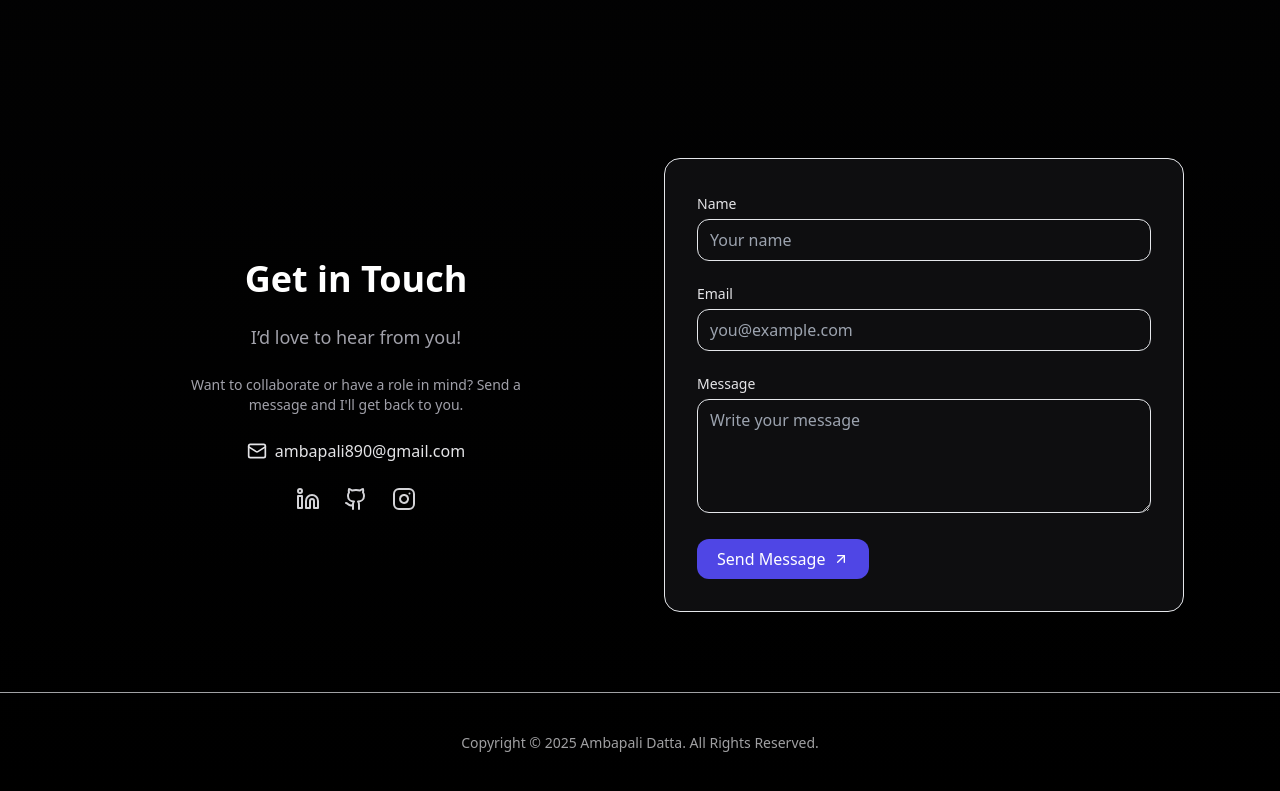
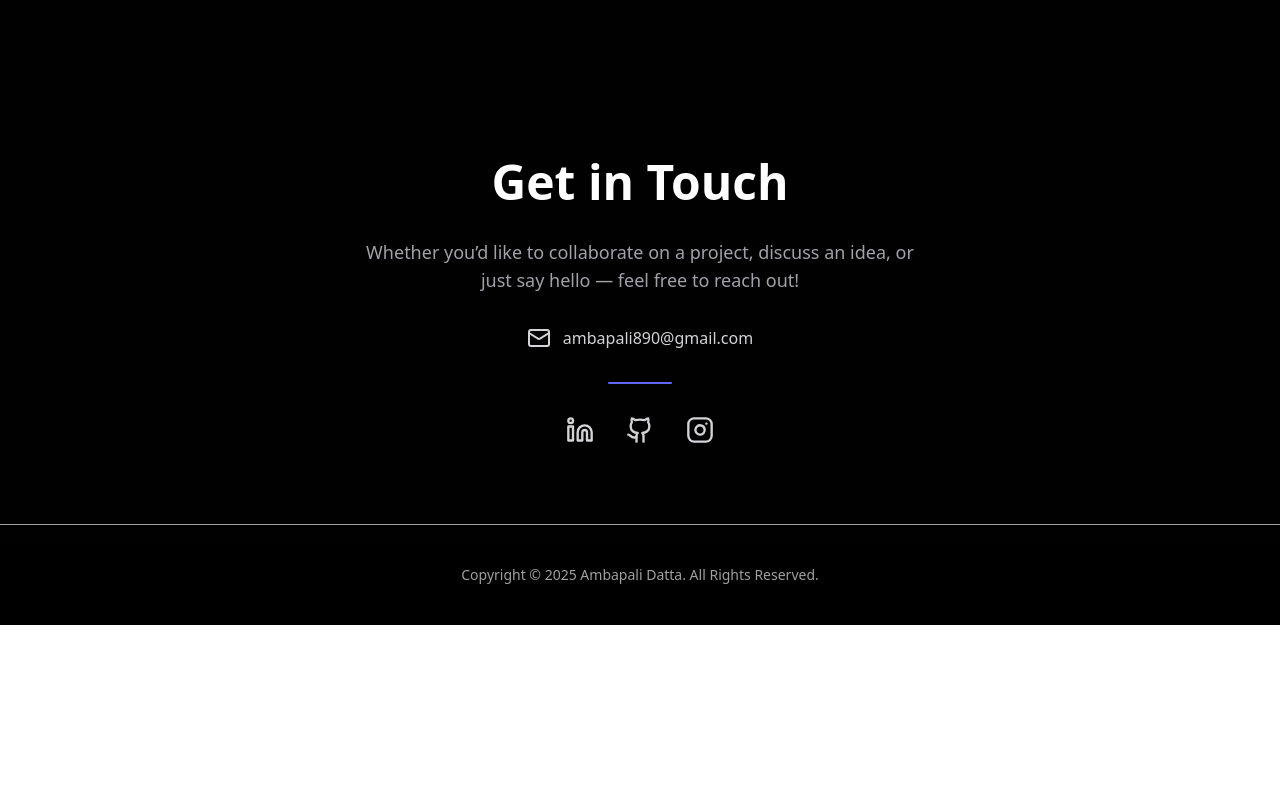
Before and after one commit to ambapalidatta/Ambapali-Portfolio, a React (Vite) app: page / in a window 1280 px wide. Shown: the part 3039-3830 px from the top of the page. After the commit the page ends 3664 px from the top, so only its background shows below. Built offline with nearby package versions, Linux system fonts and the light colour scheme.

Commit message:
contact form changed

```diff
--- a/src/components/Sections/Contact.jsx
+++ b/src/components/Sections/Contact.jsx
@@ -1,25 +1,9 @@
-import { useState } from "react";
 import { motion } from "framer-motion";
-import { Mail, Instagram, Linkedin, Github, ArrowUpRight } from "lucide-react";
+import { Mail, Instagram, Linkedin, Github } from "lucide-react";
 import Container from "../UI/Container";
-import Card from "../UI/Card";
 import { fadeUp } from "../../styles/animations";
 
 export default function Contact() {
-  const [formData, setFormData] = useState({
-    name: "",
-    email: "",
-    message: "",
-  });
-
-  const handleSubmit = (e) => {
-    e.preventDefault();
-    alert(
-      "Thanks! Your message has been staged. Replace with your own handler."
-    );
-    setFormData({ name: "", email: "", message: "" });
-  };
-
   return (
     <section id="contact" className="py-20">
       <Container>
@@ -28,136 +12,59 @@ export default function Contact() {
           initial="hidden"
           whileInView="show"
           viewport={{ once: true }}
-          className="grid gap-12 md:grid-cols-2"
+          className="flex flex-col items-center text-center space-y-8"
         >
-          {/* Left section - Center aligned */}
-          <div className="flex flex-col justify-center items-center text-center space-y-6">
-            <h2 className="text-4xl font-bold text-zinc-800 dark:text-white">
+          {/* Heading */}
+          <h2 className="text-4xl md:text-5xl font-bold text-zinc-800 dark:text-white">
             Get in Touch
           </h2>
-            <p className="text-lg text-zinc-600 dark:text-zinc-400">
-              I’d love to hear from you!
-            </p>
-            <p className="text-sm text-zinc-500 dark:text-zinc-400 max-w-sm">
-              Want to collaborate or have a role in mind? Send a message and
-              I'll get back to you.
+
+          {/* Subtitle */}
+          <p className="text-lg text-zinc-600 dark:text-zinc-400 max-w-xl">
+            Whether you’d like to collaborate on a project, discuss an idea, or
+            just say hello — feel free to reach out!
           </p>
 
-            {/* Email link */}
+          {/* Email */}
           <a
             href="mailto:ambapali890@gmail.com"
-              className="inline-flex items-center gap-2 text-base hover:underline"
+            className="inline-flex items-center gap-3 text-base font-medium text-zinc-700 dark:text-zinc-300 hover:text-indigo-600 transition"
           >
-              <Mail className="w-5 h-5" /> ambapali890@gmail.com
+            <Mail className="w-6 h-6" /> ambapali890@gmail.com
           </a>
 
-            {/* Social icons row */}
-            <div className="flex gap-6 mt-4 text-zinc-600 dark:text-zinc-300 justify-center">
+          {/* Divider line */}
+          <div className="w-16 h-[2px] bg-indigo-500 rounded-full"></div>
+
+          {/* Social Links */}
+          <div className="flex gap-8 text-zinc-600 dark:text-zinc-300 justify-center">
             <a
               href="https://www.linkedin.com/in/ambapali-datta-540408251/"
               target="_blank"
               rel="noopener noreferrer"
-                className="hover:text-indigo-600"
+              className="hover:text-indigo-600 transition"
             >
-                <Linkedin className="w-6 h-6" />
+              <Linkedin className="w-7 h-7" />
             </a>
             <a
               href="https://github.com/ambapalidatta"
               target="_blank"
               rel="noopener noreferrer"
-                className="hover:text-indigo-600"
+              className="hover:text-indigo-600 transition"
             >
-                <Github className="w-6 h-6" />
+              <Github className="w-7 h-7" />
             </a>
             <a
               href="https://www.instagram.com/_ambapaliiiiii/"
               target="_blank"
               rel="noopener noreferrer"
-                className="hover:text-indigo-600"
+              className="hover:text-indigo-600 transition"
             >
-                <Instagram className="w-6 h-6" />
+              <Instagram className="w-7 h-7" />
             </a>
           </div>
-          </div>
-
-          {/* Right section - Form */}
-          <Card className="p-8 shadow-lg">
-            <form onSubmit={handleSubmit} className="space-y-5">
-              <div>
-                <label className="text-sm font-medium">Name</label>
-                <input
-                  required
-                  value={formData.name}
-                  onChange={(e) =>
-                    setFormData({ ...formData, name: e.target.value })
-                  }
-                  className="mt-1 w-full rounded-xl border bg-transparent px-3 py-2 outline-none focus:ring-2 focus:ring-indigo-500"
-                  placeholder="Your name"
-                />
-              </div>
-              <div>
-                <label className="text-sm font-medium">Email</label>
-                <input
-                  type="email"
-                  required
-                  value={formData.email}
-                  onChange={(e) =>
-                    setFormData({ ...formData, email: e.target.value })
-                  }
-                  className="mt-1 w-full rounded-xl border bg-transparent px-3 py-2 outline-none focus:ring-2 focus:ring-indigo-500"
-                  placeholder="you@example.com"
-                />
-              </div>
-              <div>
-                <label className="text-sm font-medium">Message</label>
-                <textarea
-                  required
-                  rows={4}
-                  value={formData.message}
-                  onChange={(e) =>
-                    setFormData({ ...formData, message: e.target.value })
-                  }
-                  className="mt-1 w-full rounded-xl border bg-transparent px-3 py-2 outline-none focus:ring-2 focus:ring-indigo-500"
-                  placeholder="Write your message"
-                />
-              </div>
-              <button
-                className="inline-flex items-center gap-2 rounded-xl bg-indigo-600 px-5 py-2 text-white hover:bg-indigo-700 transition"
-                type="submit"
-              >
-                Send Message <ArrowUpRight size={16} />
-              </button>
-            </form>
-          </Card>
         </motion.div>
       </Container>
     </section>
   );
 }
-
-// const handleSubmit = async (e) => {
-//   e.preventDefault();
-
-//   try {
-//     const response = await fetch(
-//       "YOUR_GOOGLE_APPS_SCRIPT_WEB_APP_URL", // 👈 paste the deployed URL here
-//       {
-//         method: "POST",
-//         body: JSON.stringify(formData),
-//         headers: {
-//           "Content-Type": "application/json",
-//         },
-//       }
-//     );
-
-//     if (response.ok) {
-//       alert("✅ Message sent successfully!");
-//       setFormData({ name: "", email: "", message: "" });
-//     } else {
-//       alert("❌ Something went wrong. Try again.");
-//     }
-//   } catch (error) {
-//     console.error(error);
-//     alert("⚠️ Error submitting form");
-//   }
-// };
--- a/src/components/Sections/Projects.jsx
+++ b/src/components/Sections/Projects.jsx
@@ -30,7 +30,7 @@ export default function Projects() {
               transition={{ delay: i * 0.1 }}
             >
               <Card className="p-6 h-full flex flex-col group hover:shadow-lg transition-shadow duration-300">
-                {/* Replaced gradient with image */}
+                {/* Image */}
                 <div className="aspect-[16/9] w-full rounded-xl overflow-hidden border relative">
                   <img
                     src={p.imageUrl}
@@ -65,6 +65,7 @@ export default function Projects() {
                     Live <ExternalLink size={16} />
                   </a>
                   <a
+                    target="_blank"
                     href={p.code}
                     className="inline-flex items-center gap-2 rounded-xl bg-zinc-900 px-3 py-2 text-sm text-white dark:bg-white dark:text-zinc-900 hover:bg-zinc-800 dark:hover:bg-zinc-100 transition-colors duration-300"
                   >
```
Lines whose indentation alone changed are shown as unchanged.
